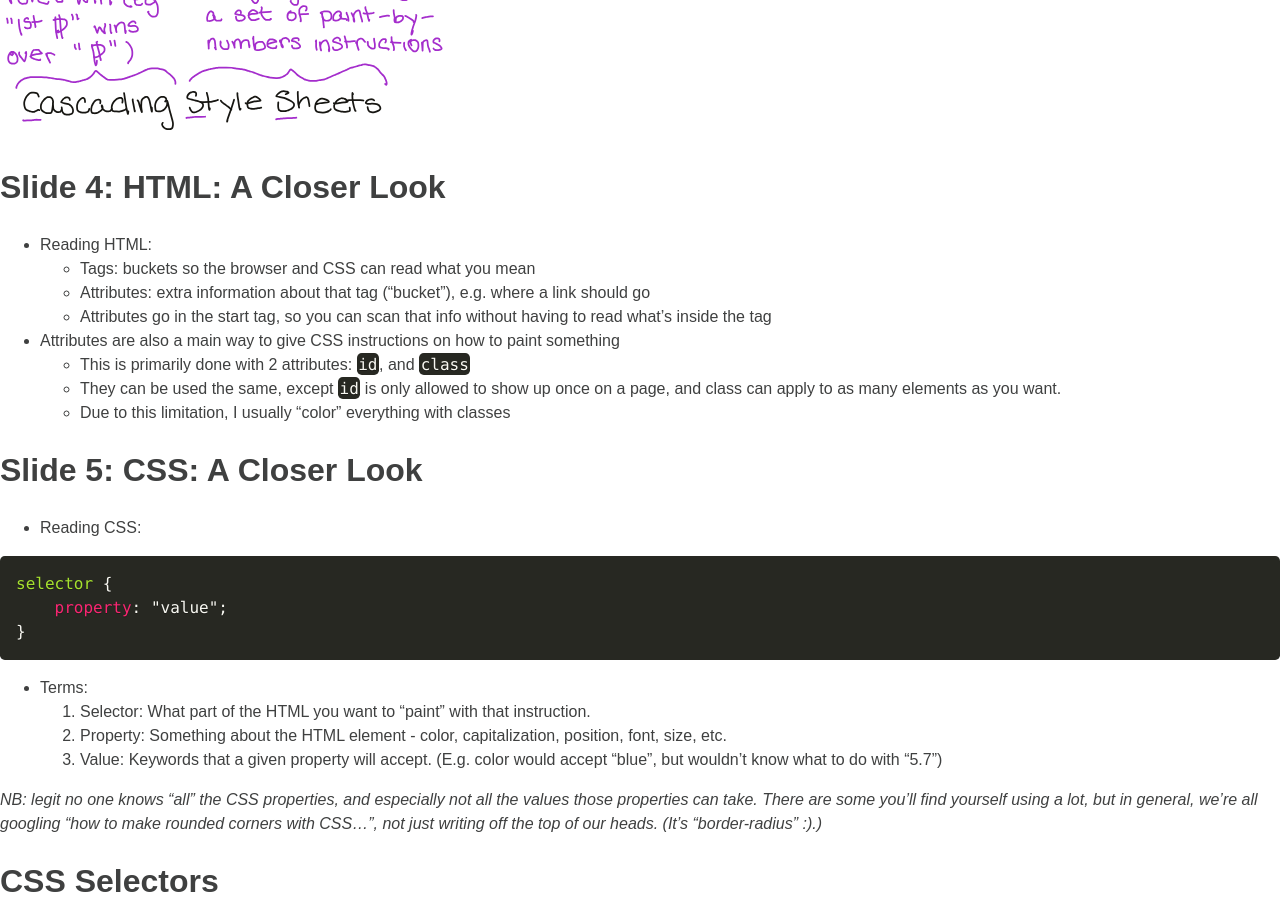
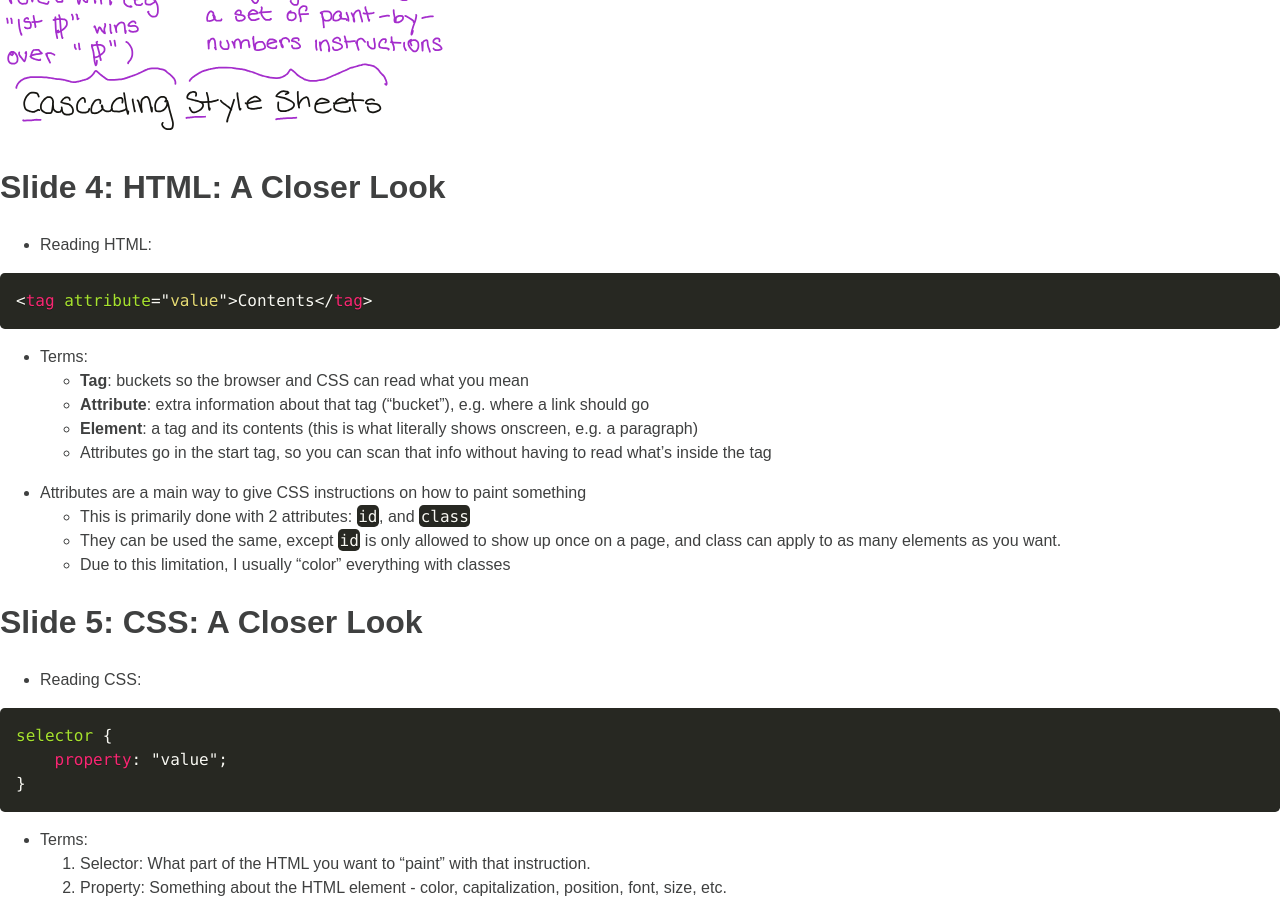
Before and after one commit to kbdonnally/wl-workshop, a Jekyll site: the page built from pages/slide-notes.md, in a window 1280 px wide and 900 px high, scrolled down 1125 px. Built offline with Jekyll 4.4.1, drawn with Linux system fonts in a browser that asks for light colours; some web fonts are replaced.

Commit message:
Flesh out the 'reading html' slide

````diff
--- a/pages/slide-notes.md
+++ b/pages/slide-notes.md
@@ -41,11 +41,20 @@ permalink: /slide-notes/
 # Slide 4: HTML: A Closer Look
 
 - Reading HTML:
-    - Tags: buckets so the browser and CSS can read what you mean
-    - Attributes: extra information about that tag ("bucket"), e.g. where a link should go
+
+{:.language-html}
+```
+<tag attribute="value">Contents</tag>
+```
+
+- Terms:
+    - **Tag**: buckets so the browser and CSS can read what you mean
+    - **Attribute**: extra information about that tag ("bucket"), e.g. where a link should go
+    - **Element**: a tag and its contents (this is what literally shows onscreen, e.g. a paragraph)
     - Attributes go in the start tag, so you can scan that info without having to read what's inside the tag
 
-- Attributes are also a main way to give CSS instructions on how to paint something
+{:.language-css}
+- Attributes are a main way to give CSS instructions on how to paint something
     - This is primarily done with 2 attributes: `id`, and `class`
     - They can be used the same, except `id` is only allowed to show up once on a page, and class can apply to as many elements as you want.
     - Due to this limitation, I usually "color" everything with classes
````
